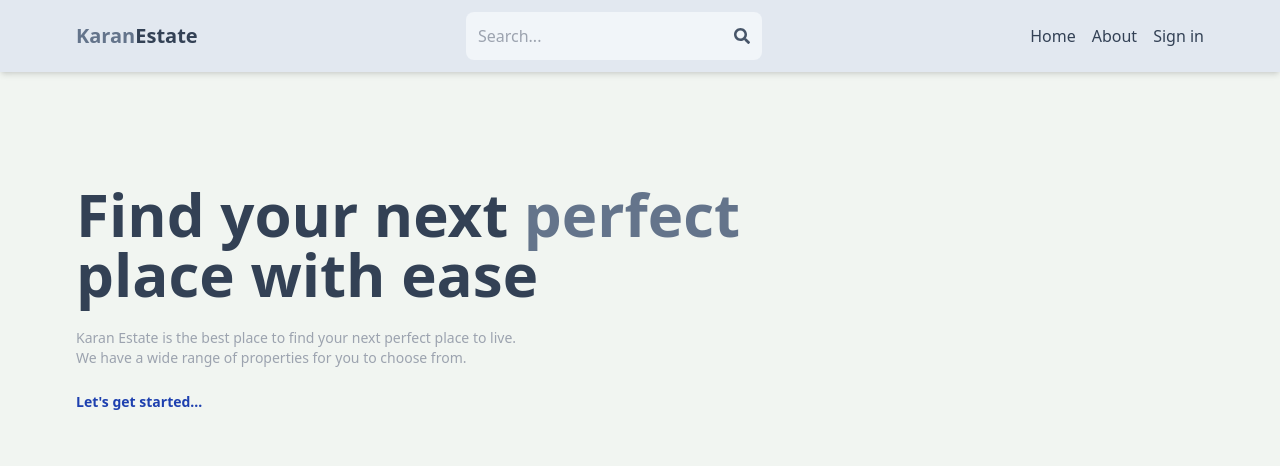
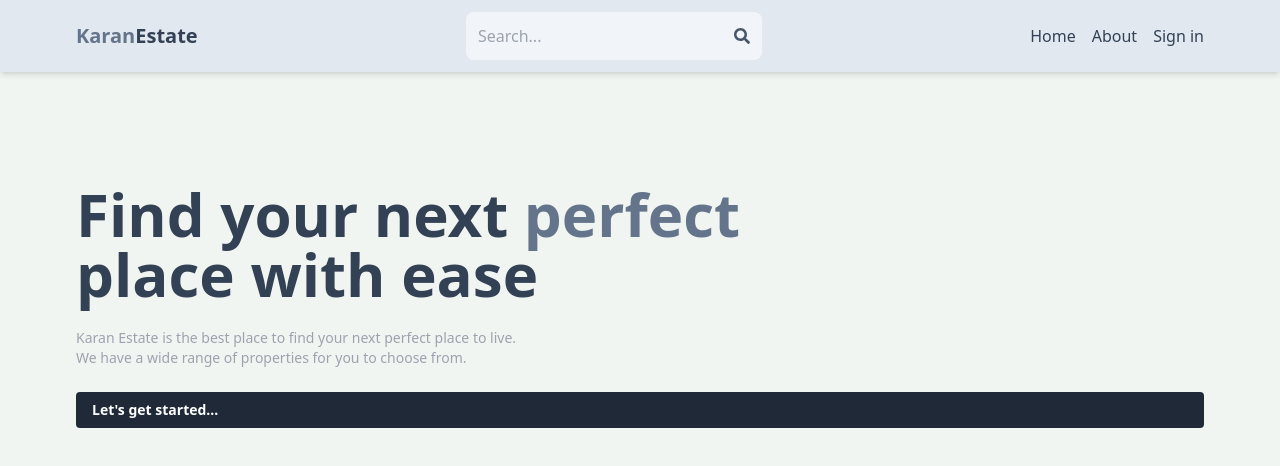
Before and after one commit to karan00034/real-estate-mern, a React (Vite) app in the folder client/: page / in a window 1280 px wide. Shown: the top 466 px of the page. Built offline with nearby package versions, Linux system fonts and the light colour scheme; no server answers.

Commit message:
Update Home.jsx

```diff
--- a/client/src/pages/Home.jsx
+++ b/client/src/pages/Home.jsx
@@ -62,7 +62,8 @@ export default function Home() {
         </div>
         <Link
           to={'/search'}
-          className='text-xs sm:text-sm text-blue-800 font-bold hover:underline'
+           className="text-xs sm:text-sm font-bold bg-gray-800 text-white py-2 px-4 rounded hover:bg-gray-700 hover:underline"
+
         >
           Let's get started...
         </Link>
```
